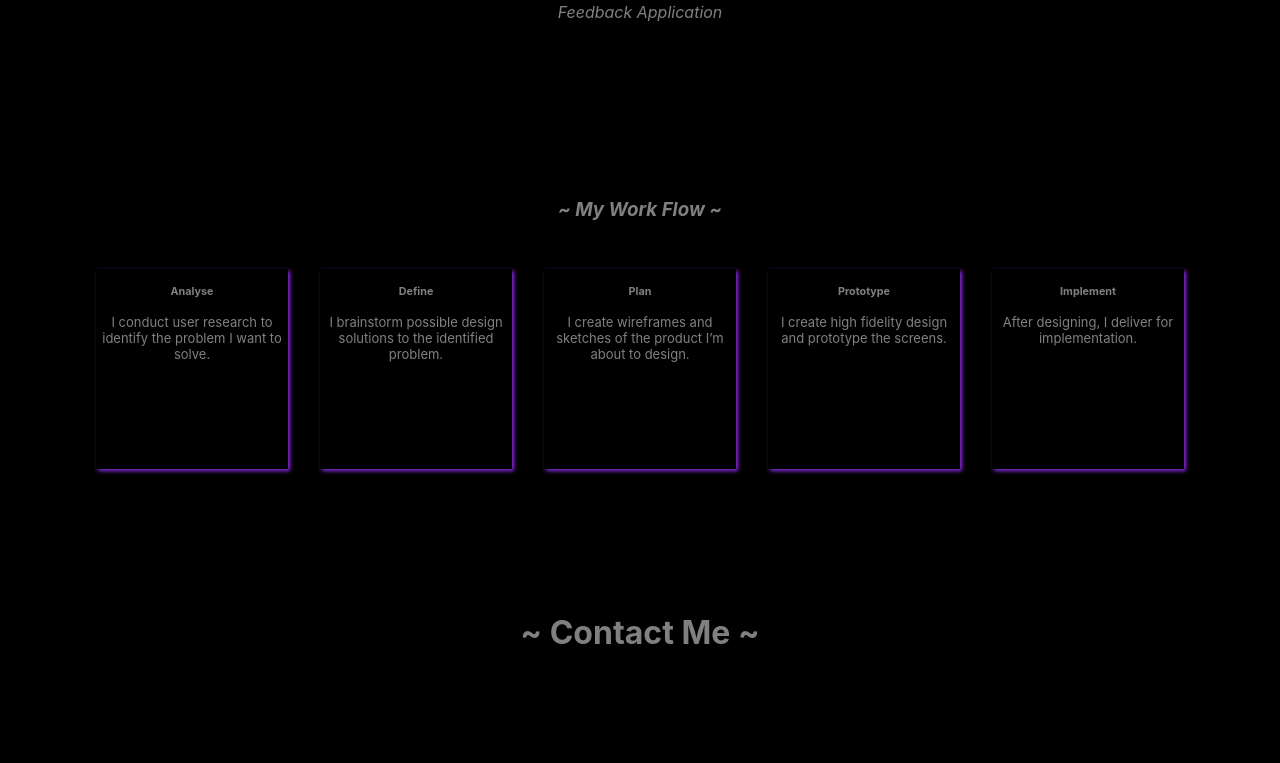
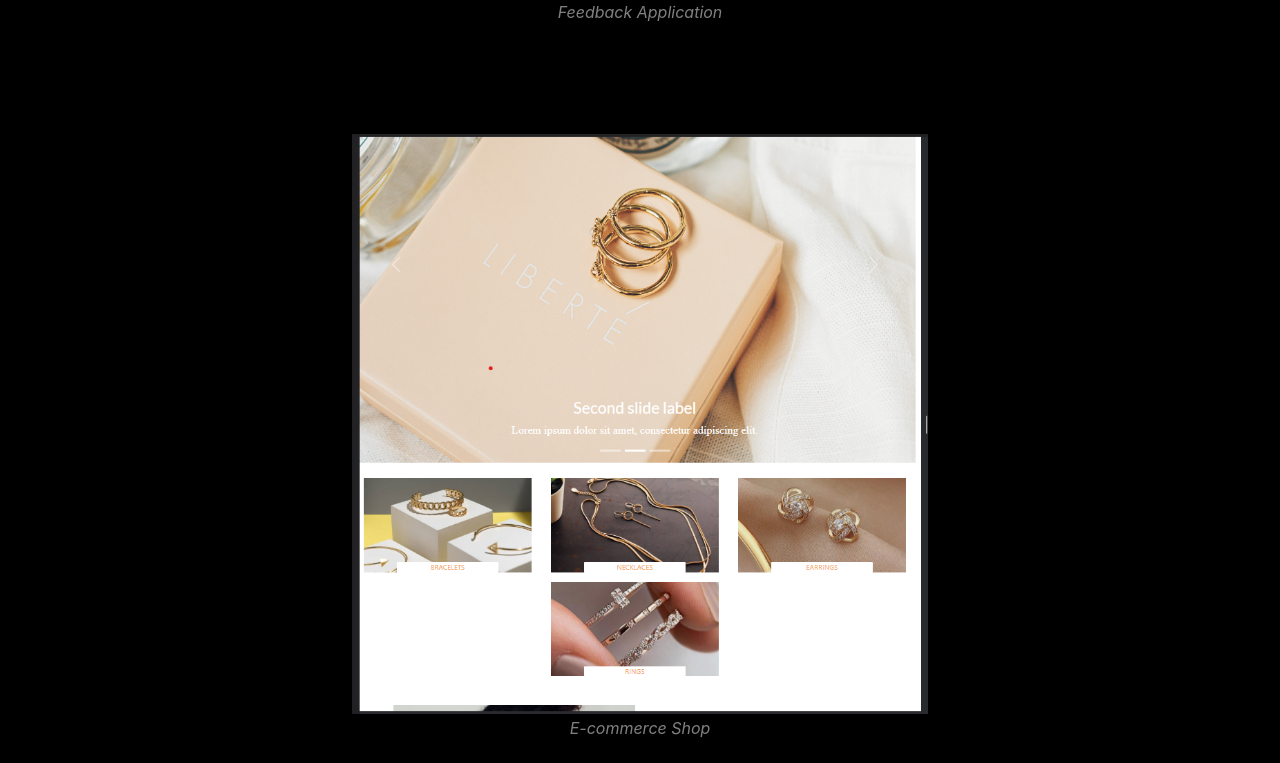
Before and after one commit to JoanKinyanjui/Kinyanjui, a React (Create React App) app: page / in a window 1280 px wide. Shown: the part 3317-4080 px from the top of the page. Built offline with nearby package versions, Linux system fonts and the light colour scheme; a web font is replaced by a local one.

Commit message:
new project

```diff
--- a/src/Components/Projects/Projects.js
+++ b/src/Components/Projects/Projects.js
@@ -27,6 +27,10 @@ function Projects(){
          <a href='https://zenbit.netlify.app/'><img className='project-img' alt='me2u'  src='/Images/work2.png'/></a>
 <p>Feedback Application</p>
          </div>
+         <div className='container-item'>
+         <a href='https://subtle-statements-jewellery.vercel.app/'><img className='project-img' alt='me2u'  src='/Images/js-app.png'/></a>
+<p>E-commerce Shop</p>
+         </div>
      </div>
         </div>
 
```
Also changed, not shown: public/Images/js-app.png (added).
